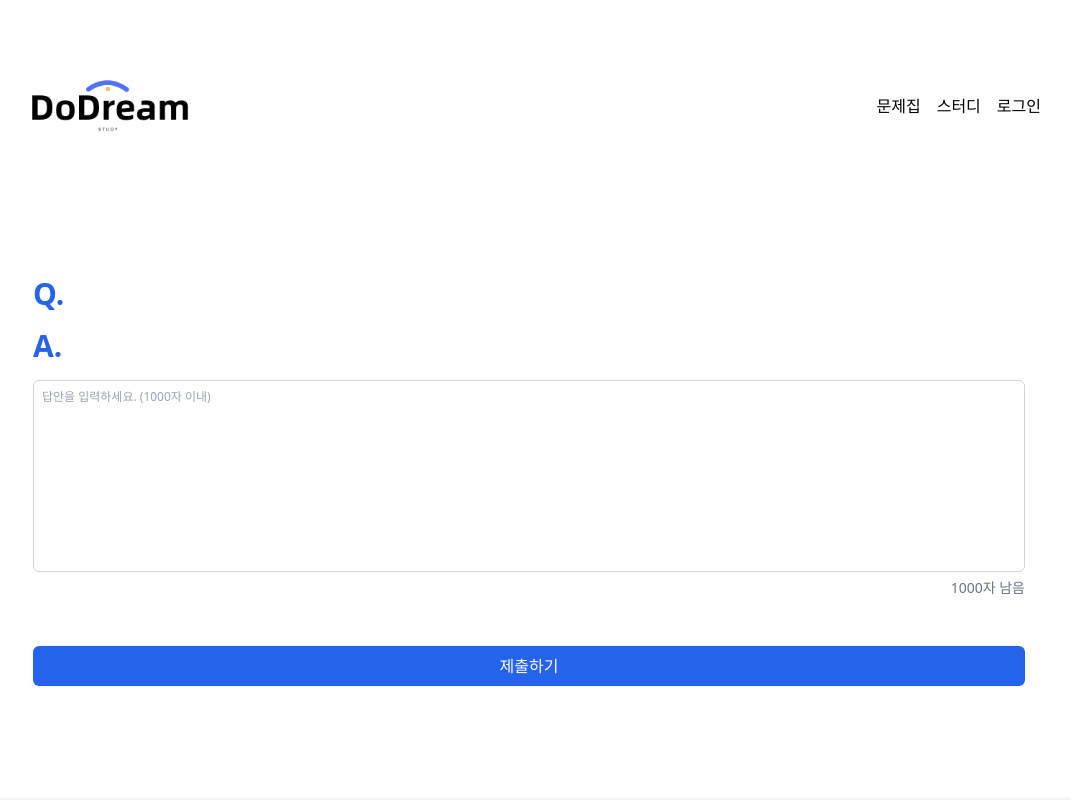
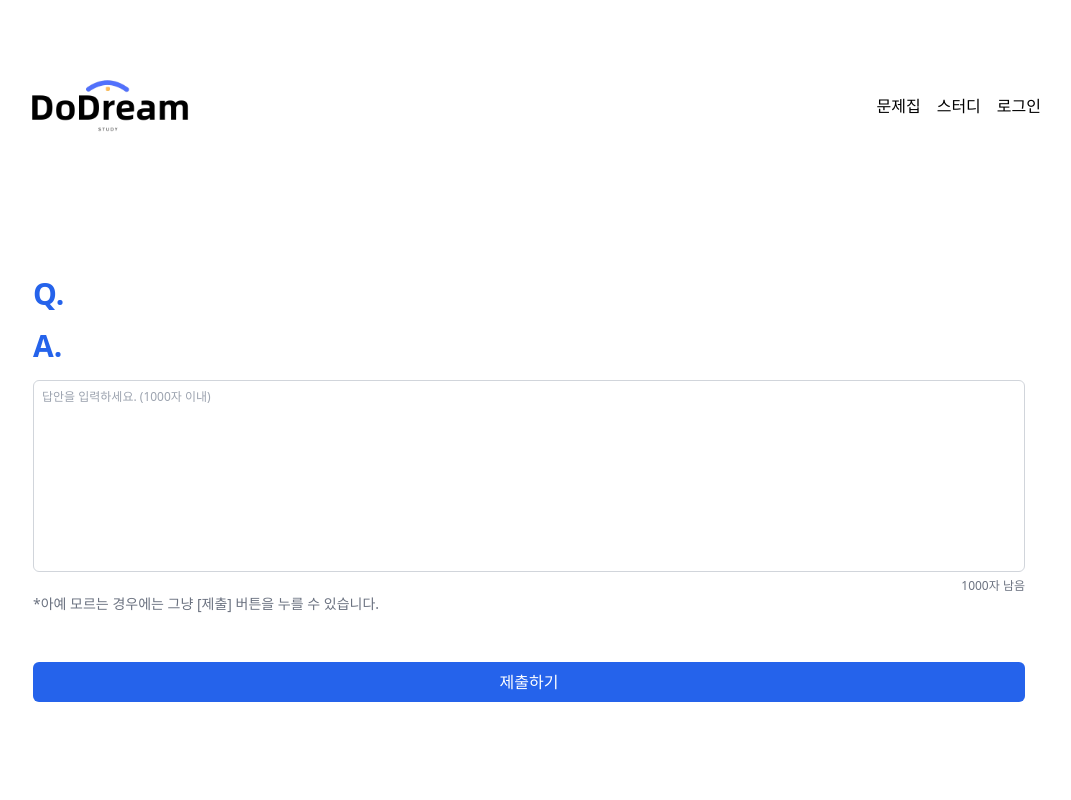
Before and after one commit to DoDreamTeam/Frontend, a React (Vite) app: page /book/1/questions/1 in a window 1280 px wide. Shown: the top 800 px of the page, without its empty margins (111-1182 px from the left). Built offline with nearby package versions, Linux system fonts and the light colour scheme; no server answers.

Commit message:
feat: 문제 풀기 form에 안내 문구 추가 (#44)

```diff
--- a/src/components/questionEvaluate/SolveQuestionForm.jsx
+++ b/src/components/questionEvaluate/SolveQuestionForm.jsx
@@ -55,8 +55,11 @@ const SolveQuestionForm = ({ bookId, questionId }) => {
           onChange={handleAnswerChange}
           className="border border-gray-300 rounded-md p-2 pr-10 w-full h-48 focus:outline-none focus:ring-2 focus:ring-blue-500 placeholder:text-xs resize-none"
         />
-        <div className="text-right text-gray-500 text-sm">
+        <div className="text-right text-gray-500 text-xs">
           {maxAnswerLength - answer.length}자 남음
+        </div>
+        <div className="text-left text-gray-500 text-sm">
+          *아예 모르는 경우에는 그냥 [제출] 버튼을 누를 수 있습니다.
         </div>
       </div>
 
```
